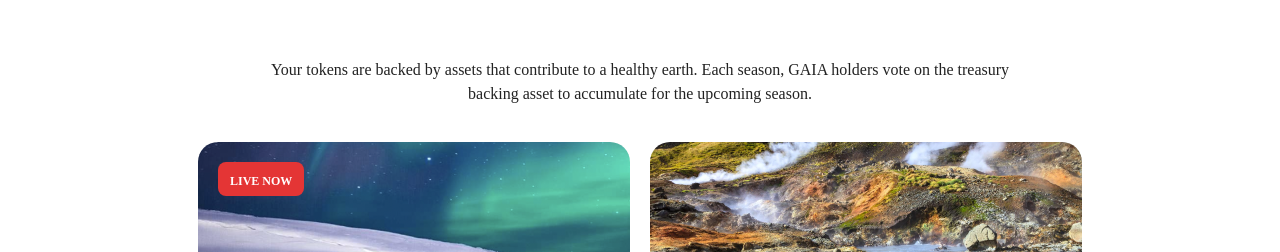
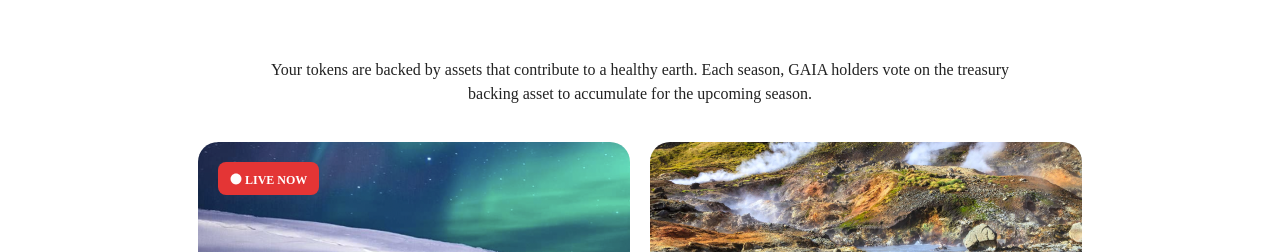
Before and after one commit to gaia-dao/gaia-frontend, a Next.js app: page / in a window 1280 px wide. Shown: the part 1291-1543 px from the top of the page. Built offline with nearby package versions, Linux system fonts and the light colour scheme.

Commit message:
add blink

```diff
--- a/pages/index.tsx
+++ b/pages/index.tsx
@@ -8,6 +8,7 @@ import {
   HStack,
   Link,
   Stack,
+  keyframes,
 } from '@chakra-ui/react';
 import { Navbar } from '../components/Homepage/Navbar';
 import { Footer } from '../components/Homepage/Footer';
@@ -15,8 +16,9 @@ import { Card } from '../components/Homepage/Card';
 import React from 'react';
 import router from 'next/router';
 import { ImageCard } from '../components/Homepage/ImageCard';
-
+import { GiPlainCircle } from 'react-icons/gi';
 const Homepage = () => {
+  const blinkAnimation = keyframes`from { opacity: 1; } to { opacity: 0; }`;
   return (
     <Box display="flex" flexDir="column">
       <Head>
@@ -135,7 +137,7 @@ const Homepage = () => {
           >
             <Box>
               <Box maxW="432px" my="36px">
-                <Text
+                <Box
                   mt={['10px', null, '20px']}
                   ml={['10px', null, '20px']}
                   backgroundColor="#E43535"
@@ -144,10 +146,20 @@ const Homepage = () => {
                   fontWeight="bold"
                   fontSize="xs"
                   borderRadius="8px"
-                  p="10px 12px 6px 12px"
+                  p="9px 12px 6px 12px"
+                  display="flex"
+                  justifyItems="center"
+                  alignItems="center"
                 >
-                  LIVE NOW
-                </Text>
+                  <Box
+                    mr="3px"
+                    pb=".5px"
+                    animation={`${blinkAnimation} 1s cubic-bezier(.5, 0, 1, 1) infinite alternate`}
+                  >
+                    <GiPlainCircle />
+                  </Box>
+                  <Text>LIVE NOW</Text>
+                </Box>
                 <ImageCard
                   src="./images/winter.png"
                   heading="OCTOBER - FEBURARY"
```
